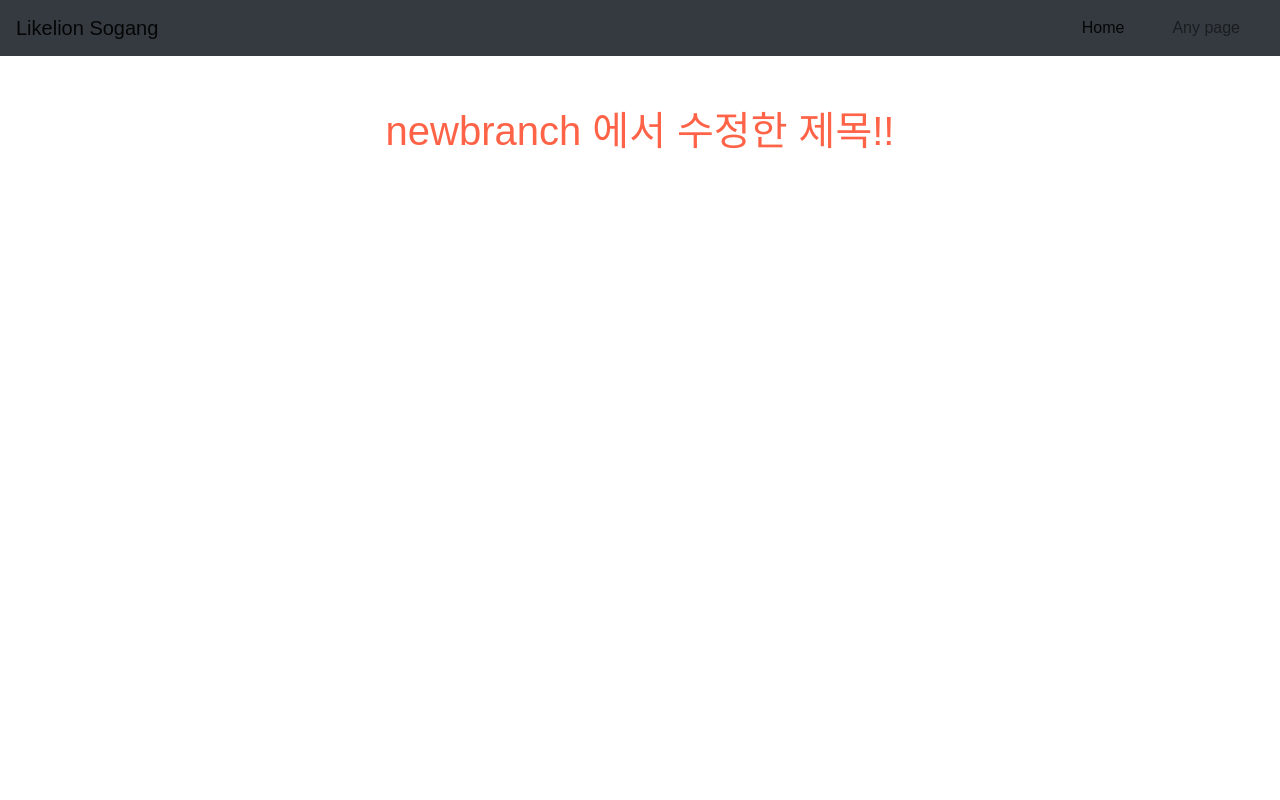
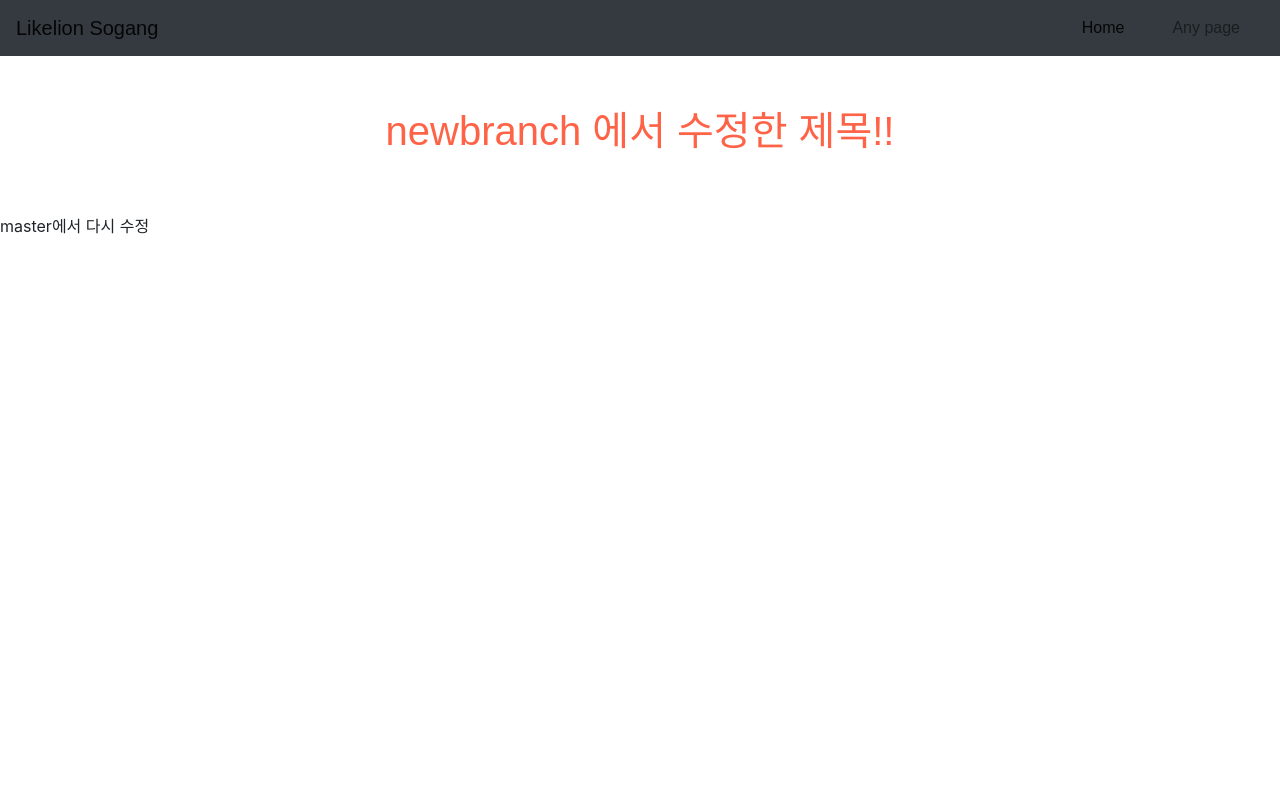
Before and after one commit to uk960214/gitpractice2, a Django app: page /page/ in a window 1280 px wide. Run offline with Django 3.2, Linux system fonts and the light colour scheme; some libraries are stand-ins or nearby versions; some web fonts are replaced.

Commit message:
page.html update in master

```diff
--- a/mydiary/templates/mydiary/page.html
+++ b/mydiary/templates/mydiary/page.html
@@ -11,5 +11,6 @@
     </style>
 </head>
 <h1> newbranch 에서 수정한 제목!! </h1>
+master에서 다시 수정
 
 {% endblock %}
```
